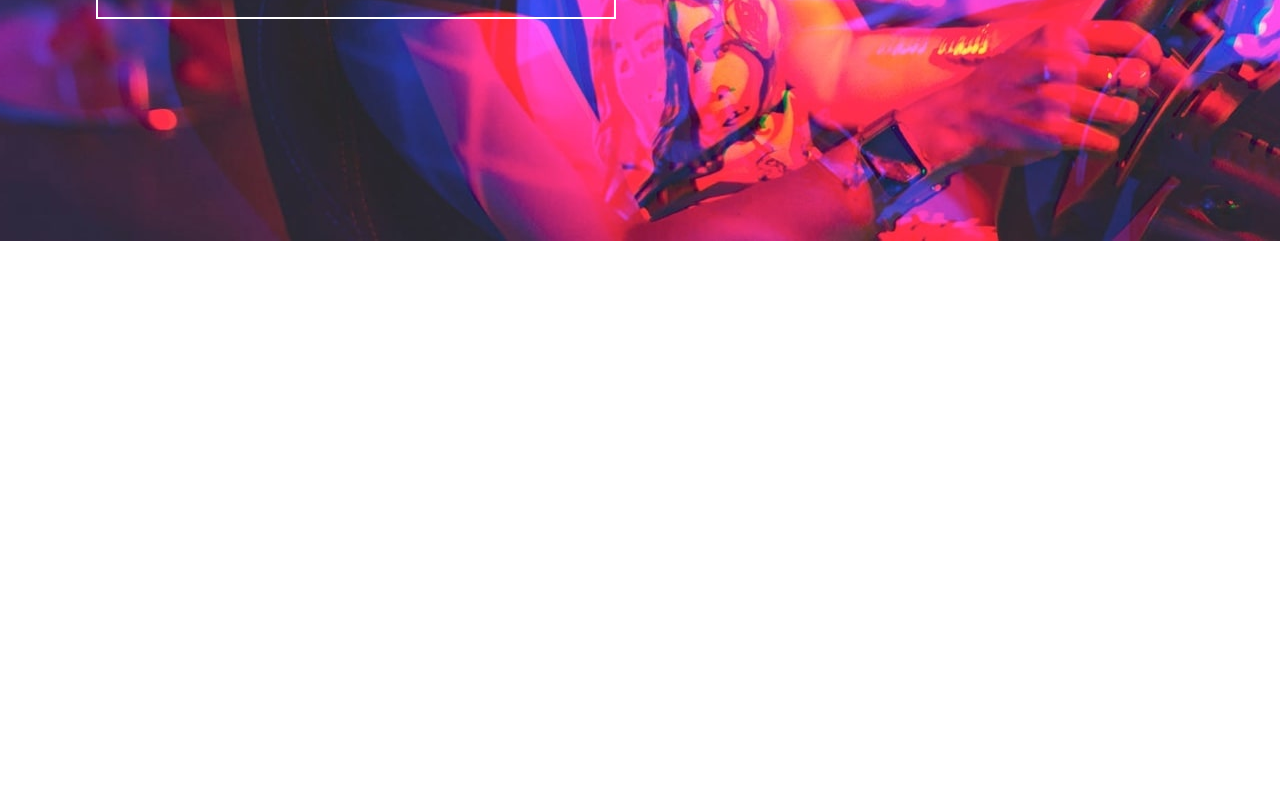
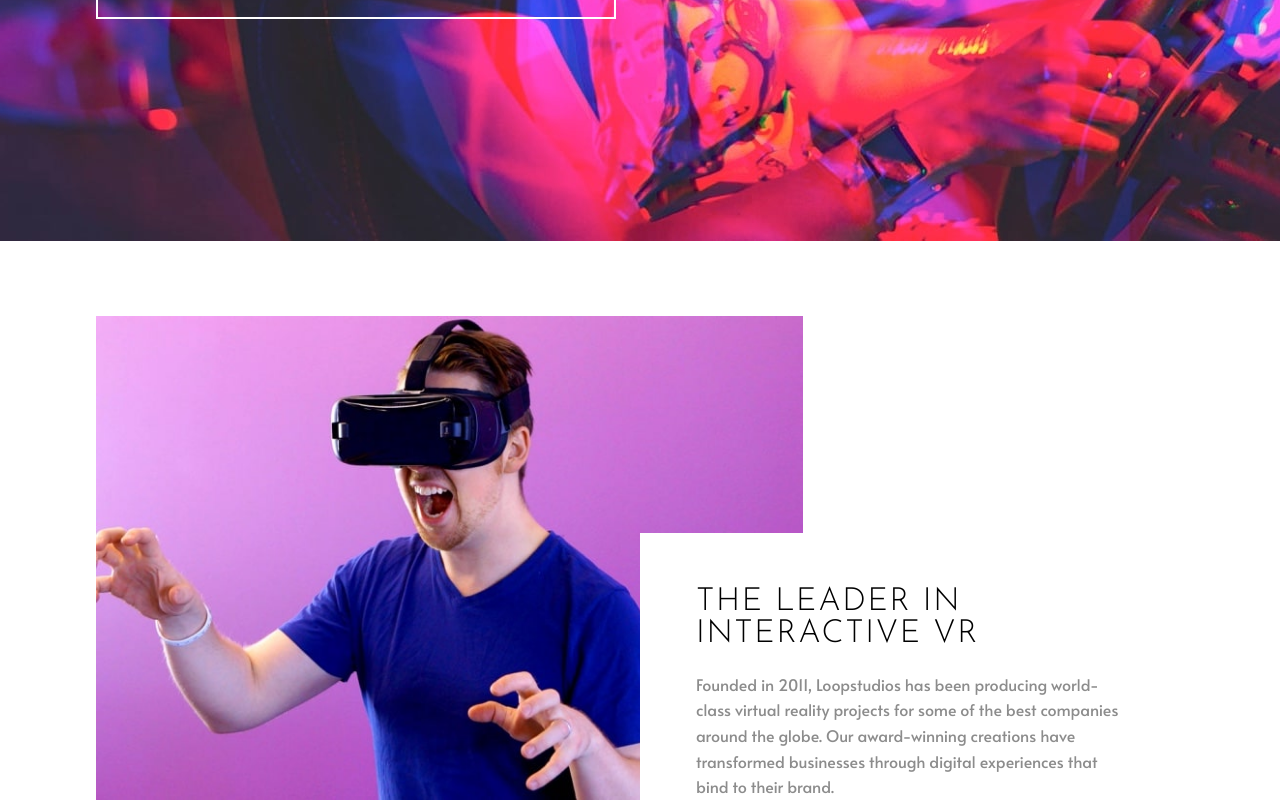
Before and after one commit to WebDevMirza/loopstudios-landing-page, a React (Vite) app: page / in a window 1280 px wide. Shown: the part 484-1284 px from the top of the page. Before the commit the page ends 800 px from the top, so only its background shows below. Built offline with nearby package versions, Linux system fonts and the light colour scheme.

Commit message:
showoff section done

```diff
--- a/src/App.tsx
+++ b/src/App.tsx
@@ -1,5 +1,6 @@
 import "./assets/styles/app.css";
 import Header from "./components/Header";
+import ShowOff from "./components/ShowOff";
 
 function App() {
   return (
@@ -7,6 +8,9 @@ function App() {
       <header>
         <Header />
       </header>
+      <main>
+        <ShowOff />
+      </main>
     </>
   );
 }
--- /dev/null
+++ b/src/assets/styles/showoff.css
@@ -0,0 +1,38 @@
+.showoff-body {
+  background-color: var(--White);
+
+  padding: 1rem 0.5rem 0;
+  text-align: center;
+}
+
+.showoff-title {
+  text-transform: uppercase;
+  letter-spacing: 0.05em;
+  font-family: var(--ff-secondary);
+  line-height: 1;
+}
+
+.showoff-text {
+  line-height: 1.6;
+  color: var(--DarkGray);
+}
+
+@media (min-width: 1024px) {
+  .showoff-img img {
+    width: 65%;
+  }
+
+  .showoff {
+    position: relative;
+  }
+
+  .showoff-body {
+    position: absolute;
+    bottom: 0;
+    right: 0;
+    width: 50%;
+
+    padding: 2rem 3.5rem 0;
+    text-align: left;
+  }
+}
--- /dev/null
+++ b/src/components/ShowOff.tsx
@@ -0,0 +1,37 @@
+import ShowOffIMG from "../assets/images/desktop/image-interactive.jpg";
+import ShowOffImgMobile from "../assets/images/mobile/image-interactive.jpg";
+import "../assets/styles/showoff.css";
+
+const ShowOff = () => {
+  return (
+    <>
+      <section>
+        <div className="wrapper">
+          <div className="showoff">
+            <div className="showoff-img">
+              <picture>
+                <source
+                  media="(min-width: 1024px)"
+                  srcSet={ShowOffIMG}
+                />
+                <img
+                  src={ShowOffImgMobile}
+                  alt="Show off image"
+                />
+              </picture>
+            </div>
+            <div className="showoff-body">
+              <h1 className="showoff-title">The leader in interactive VR</h1>
+              <p className="showoff-text">
+                Founded in 2011, Loopstudios has been producing world-class virtual reality projects for some of the
+                best companies around the globe. Our award-winning creations have transformed businesses through digital
+                experiences that bind to their brand.
+              </p>
+            </div>
+          </div>
+        </div>
+      </section>
+    </>
+  );
+};
+export default ShowOff;
```
